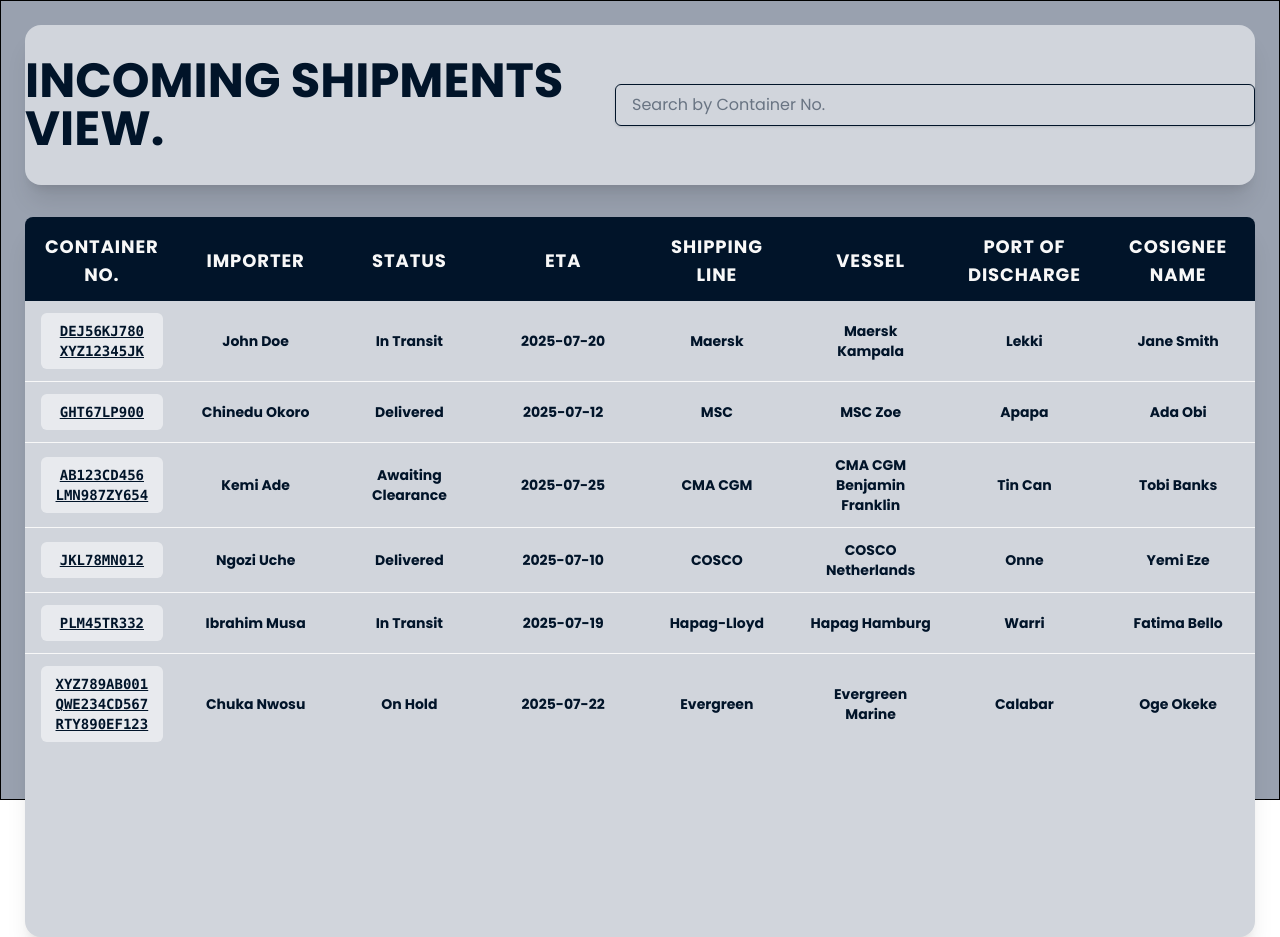
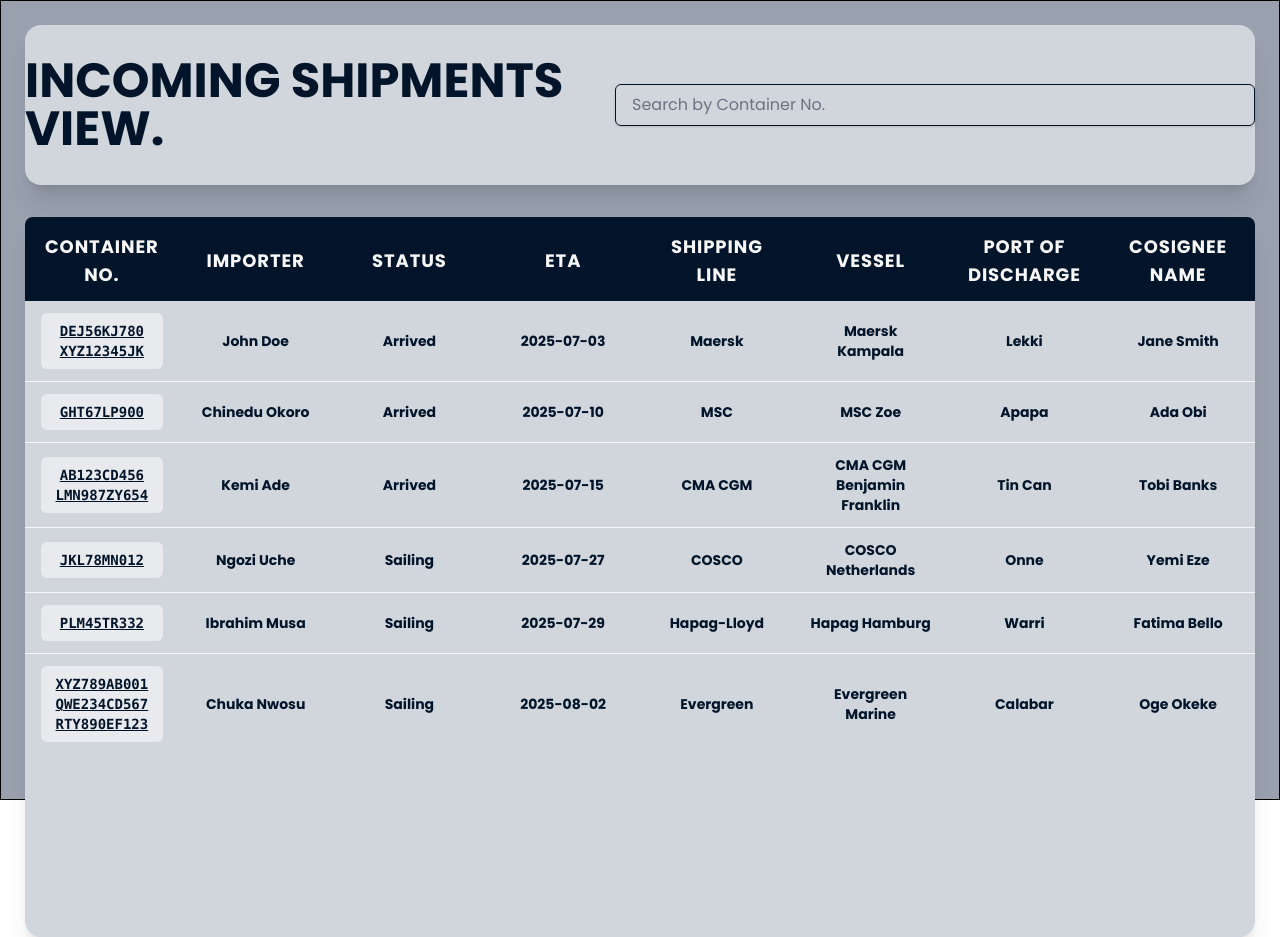
Before and after one commit to Anthvirus/admin-app, a React (Vite) app: page /overview in a window 1280 px wide. Built offline with nearby package versions, Linux system fonts and the light colour scheme.

Commit message:
Update shipments.js

```diff
--- a/src/components/shipments.js
+++ b/src/components/shipments.js
@@ -9,8 +9,8 @@ const Shipments = [
     portOfDischarge: "Lekki",
     shippingReleasing: "Uncleared",
     delivery: "Not yet",
-    ETA: "2025-07-20",
-    status: "In Transit",
+    ETA: "2025-07-03",
+    status: "Arrived",
     vessel: "Maersk Kampala",
     billLandingNo: "BL12345678"
   },
@@ -24,8 +24,8 @@ const Shipments = [
     portOfDischarge: "Apapa",
     shippingReleasing: "Cleared",
     delivery: "Completed",
-    ETA: "2025-07-12",
-    status: "Delivered",
+    ETA: "2025-07-10",
+    status: "Arrived",
     vessel: "MSC Zoe",
     billLandingNo: "BL87654321"
   },
@@ -39,8 +39,8 @@ const Shipments = [
     portOfDischarge: "Tin Can",
     shippingReleasing: "Uncleared",
     delivery: "Not yet",
-    ETA: "2025-07-25",
-    status: "Awaiting Clearance",
+    ETA: "2025-07-15",
+    status: "Arrived",
     vessel: "CMA CGM Benjamin Franklin",
     billLandingNo: "BL11223344"
   },
@@ -54,8 +54,8 @@ const Shipments = [
     portOfDischarge: "Onne",
     shippingReleasing: "Cleared",
     delivery: "Completed",
-    ETA: "2025-07-10",
-    status: "Delivered",
+    ETA: "2025-07-27",
+    status: "Sailing",
     vessel: "COSCO Netherlands",
     billLandingNo: "BL99887766"
   },
@@ -69,8 +69,8 @@ const Shipments = [
     portOfDischarge: "Warri",
     shippingReleasing: "Uncleared",
     delivery: "Not yet",
-    ETA: "2025-07-19",
-    status: "In Transit",
+    ETA: "2025-07-29",
+    status: "Sailing",
     vessel: "Hapag Hamburg",
     billLandingNo: "BL55667788"
   },
@@ -84,8 +84,8 @@ const Shipments = [
     portOfDischarge: "Calabar",
     shippingReleasing: "Uncleared",
     delivery: "Not yet",
-    ETA: "2025-07-22",
-    status: "On Hold",
+    ETA: "2025-08-02",
+    status: "Sailing",
     vessel: "Evergreen Marine",
     billLandingNo: "BL33445566"
   }
```
